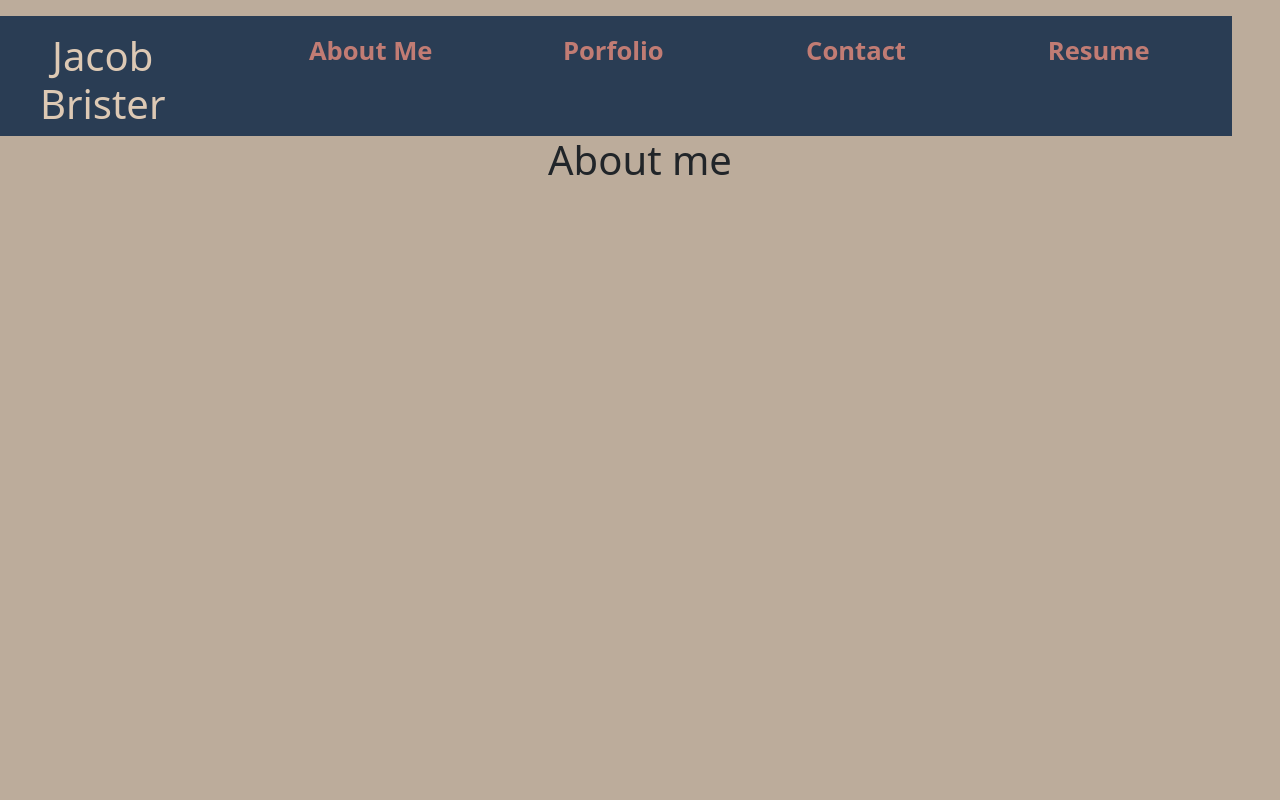
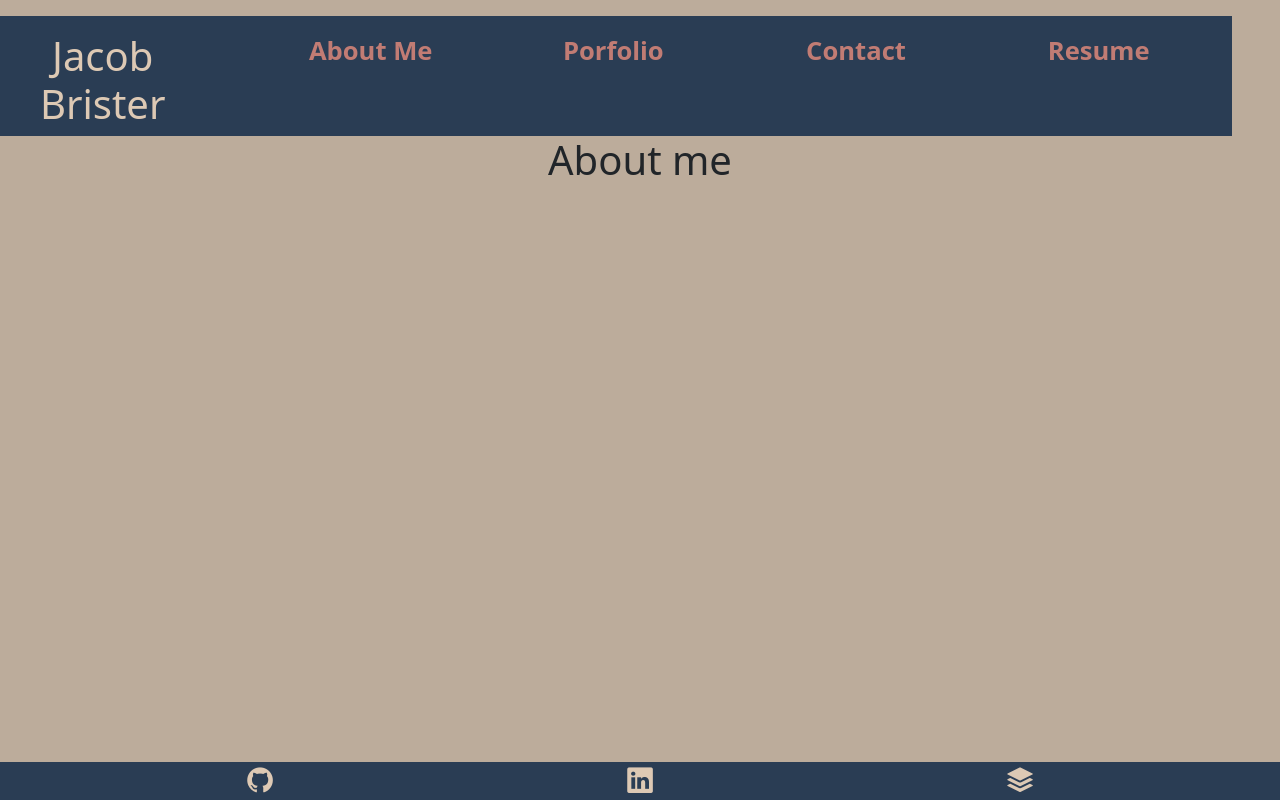
Before and after one commit to jbrister71/react-portfolio, a React (Create React App) app: page / in a window 1280 px wide. Built offline with nearby package versions, Linux system fonts and the light colour scheme.

Commit message:
added footer with social icons

```diff
--- a/public/index.html
+++ b/public/index.html
@@ -24,6 +24,7 @@
       work correctly both with client-side routing and a non-root public URL.
       Learn how to configure a non-root public URL by running `npm run build`.
     -->
+    <link rel="stylesheet" href="https://cdn.jsdelivr.net/npm/bootstrap-icons@1.3.0/font/bootstrap-icons.css">
     <title>React App</title>
   </head>
   <body>
--- a/src/App.js
+++ b/src/App.js
@@ -1,6 +1,7 @@
 import React, { useState } from 'react';
 import './App.css';
 import Header from './components/Header';
+import Footer from './components/Footer';
 
 function App() {
 
@@ -20,6 +21,7 @@ function App() {
       {currentCategory === navCategories[1] ? <h1>Porfolio</h1> : <></>}
       {currentCategory === navCategories[2] ? <h1>Contact</h1> : <></>}
       {currentCategory === navCategories[3] ? <h1>Resume</h1> : <></>}
+      <Footer></Footer>
     </div>
   );
 }
--- /dev/null
+++ b/src/components/Footer/index.js
@@ -0,0 +1,26 @@
+import React from 'react';
+import Container from 'react-bootstrap/Container';
+import Row from 'react-bootstrap/Row';
+import Col from 'react-bootstrap/Col';
+
+function Footer() {
+    return (
+        <div className='footer fixed-bottom'>
+            <Container>
+                <Row>
+                    <Col>
+                        <i className='icon bi bi-github' alt='github'></i>
+                    </Col>
+                    <Col>
+                        <i className='icon bi bi-linkedin' alt='linkedin' height={50}></i>
+                    </Col>
+                    <Col>
+                        <i className='icon bi bi-stack' height={50}></i>
+                    </Col>
+                </Row>
+            </Container>
+        </div>
+    )
+}
+
+export default Footer;
--- a/src/index.css
+++ b/src/index.css
@@ -48,3 +48,17 @@ code {
   font-family: source-code-pro, Menlo, Monaco, Consolas, 'Courier New',
     monospace;
 }
+
+.footer {
+  background-color: var(--charcoal);
+}
+
+.icon {
+  font-size: 2vw;
+  color: var(--almond);
+}
+
+.icon:hover {
+  cursor: pointer;
+  color: var(--old-rose);
+}
```
